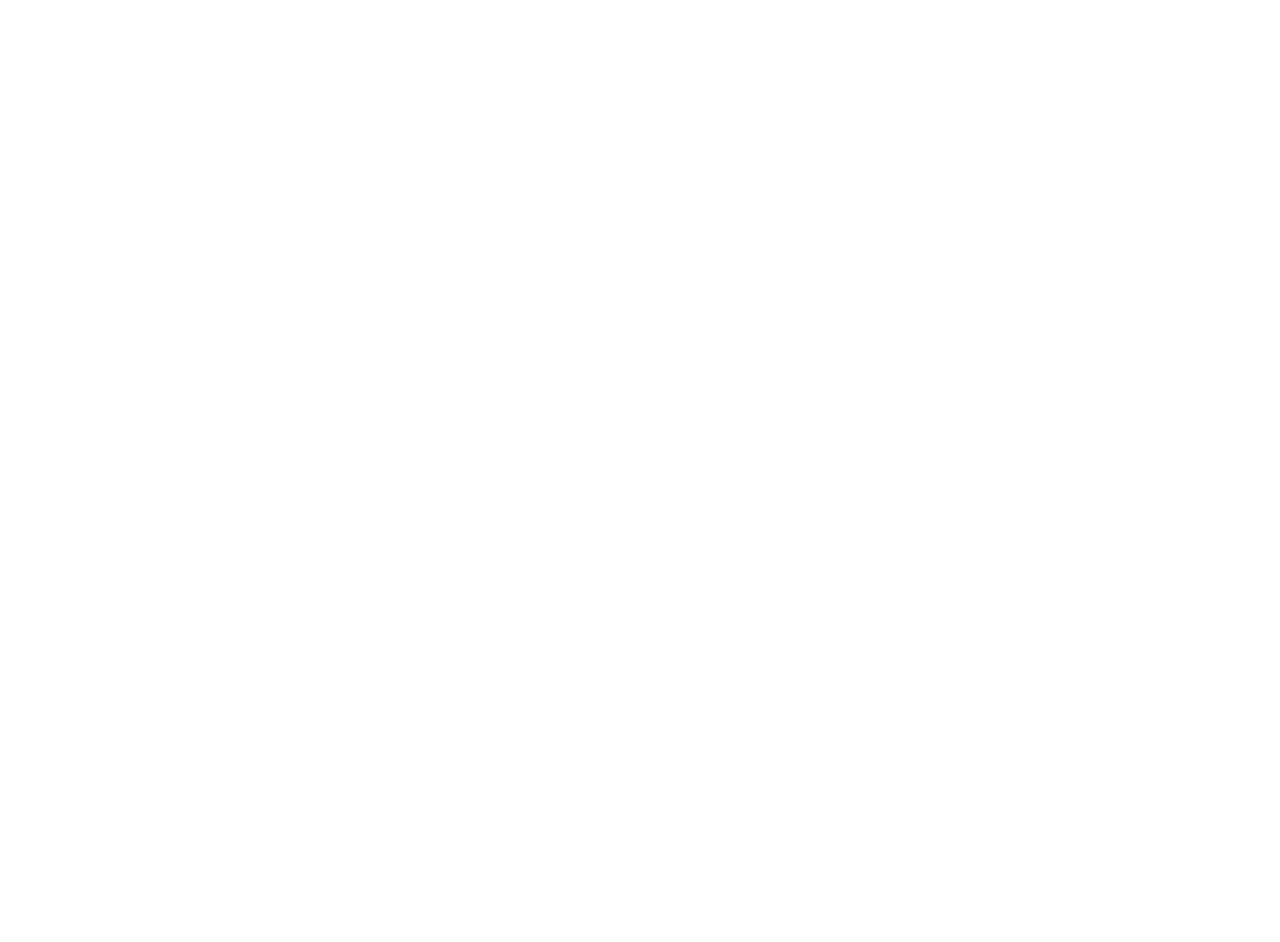
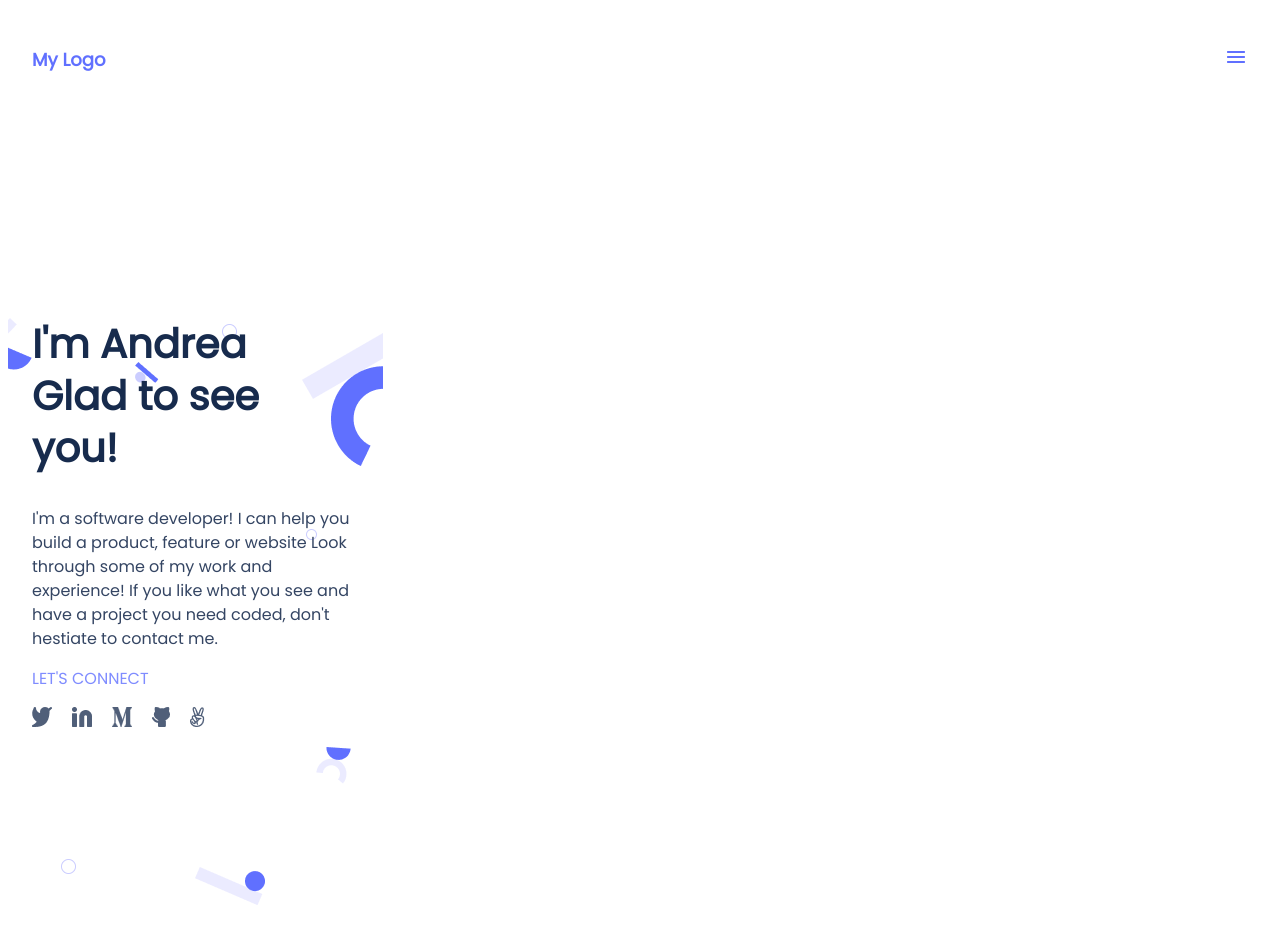
Before and after one commit to Alondra87/Portfolio1, a website: page index.html in a window 1280 px wide. Before the commit the page ends 800 px from the top, so only its background shows below. Drawn offline with Linux system fonts and the light colour scheme.

Commit message:
add css file

```diff
--- /dev/null
+++ b/css/styles.css
@@ -0,0 +1,78 @@
+
+@import url('https://fonts.googleapis.com/css2?family=Crete+Round&family=Inter:wght@300;400;500;600;700&family=Poppins&family=Roboto:wght@700&display=swap');
+
+body {
+  background-color: white;
+  font-family: Poppins, sans-serif;
+}
+
+.imagen_bg {
+  background-image: url("/css/header-shapes\ mobile.png");
+  background-repeat: no-repeat;
+  height: 100vh;
+  width: 100%;
+}
+
+.nav-menu {
+  display: flex;
+  justify-content: space-between;
+  align-items: center;
+  height: 104px;
+  padding: 0 24px;
+}
+
+.mylogo {
+  font-family: Poppins, sans-serif;
+  font-style: normal;
+  font-weight: 700;
+  font-size: 18px;
+  line-height: 20px;
+  display: flex;
+  align-items: center;
+  text-align: center;
+  color: #6070ff;
+}
+
+.section1 {
+  width: 327px;
+  margin: 0 24px;
+  margin-top: 206px;
+}
+
+.presentation {
+  font-family: Poppins, sans-serif;
+  font-style: normal;
+  font-weight: 900;
+  font-size: 40px;
+  line-height: 52px;
+  display: flex;
+  align-items: center;
+  color: #172b4d;
+}
+
+.description {
+  font-family: Poppins, sans-serif;
+  font-style: normal;
+  font-weight: 400;
+  font-size: 16px;
+  line-height: 24px;
+  color: #344563;
+}
+
+.connect {
+  font-family: Poppins, sans-serif;
+  font-style: normal;
+  font-weight: 500;
+  font-size: 16px;
+  line-height: 24px;
+  color: #7f8cff;
+}
+
+.icons-media {
+  display: flex;
+  padding-left: 24px;
+}
+
+.icon {
+  padding-right: 20px;
+}
--- a/index.html
+++ b/index.html
@@ -5,9 +5,35 @@
     <meta http-equiv="X-UA-Compatible" content="IE=edge">
     <meta name="viewport" content="width=device-width, initial-scale=1.0">
     <title>Portafolio</title>
-    <link rel="stylesheet" href="styles.css">
+    <link rel="stylesheet" href="./css/styles.css">
 </head>
 <body>
-
+        <header class="nav-menu">
+            <h2 class="mylogo">My Logo</h2>
+           <nav>
+               <div class="menu-header">
+                   <img id="icon-menu" src="/css/Icon-Menu.png" alt="menu">
+               </div>
+        </nav>
+        </header>
+        <main class="imagen_bg">
+            <section>
+                <div class="section1">
+                 <h1 class="presentation">I'm Andrea <br> Glad to see <br> you!</h1>
+            <p class="description">I'm a software developer! I can help you build a product,
+            feature or website Look through some of my work and experience!
+            If you like what you see and have a project you need coded,
+            don't hestiate to contact me.</p>
+            <h3 class="connect" >LET'S CONNECT</h3>
+                </div>
+            </section>
+        <div class="icons-media">
+            <img class="icon" src="/css/VectorT.png" alt="tweeter">
+            <img class="icon" src="/css/Linkedicon.png" alt="linkedin">
+            <img class="icon" src="/css/VectorM.png" alt="vectorM">
+            <img class="icon" src="/css/VectorG.png" alt="github">
+            <img class="icon" src="/css/VectorF.png" alt="VectorF">
+        </div>
+        </main>
 </body>
 </html>
```
Also changed, not shown: css/Icon-Menu.png (added), css/Linkedicon.png (added), css/VectorF.png (added), css/VectorG.png (added), css/VectorM.png (added), css/VectorT.png (added), css/header-shapes mobile.png (added), styles.css (deleted).
